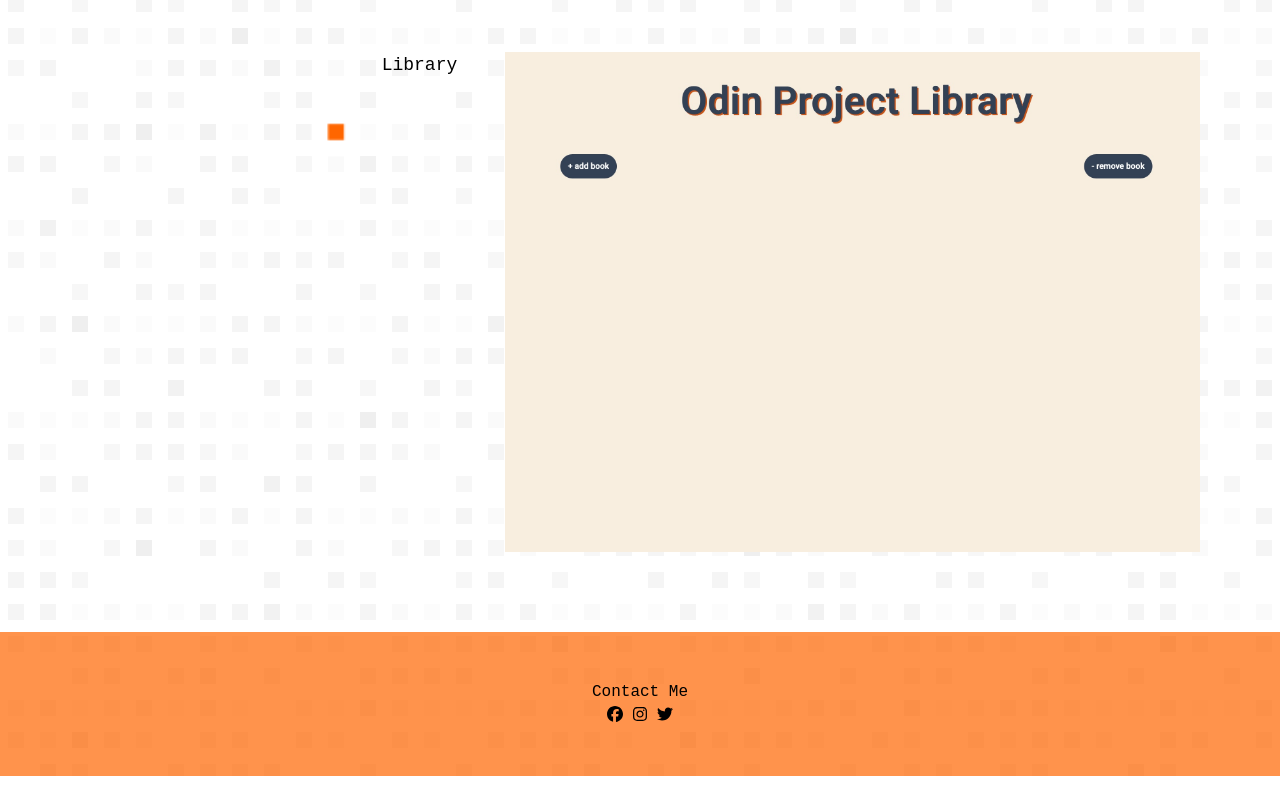
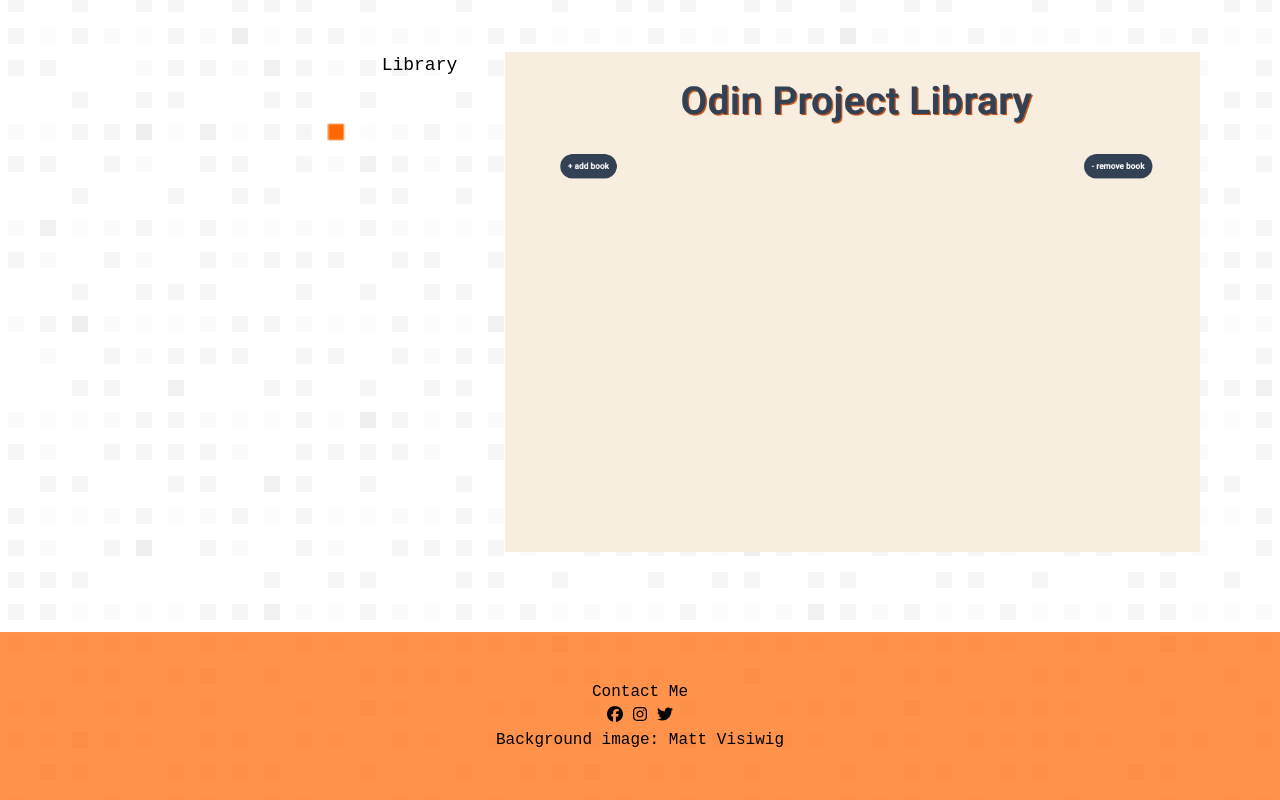
Before and after one commit to Schneider725/homepage, a website built with webpack: page src/template.html in a window 1280 px wide. Shown: the part 3308-4108 px from the top of the page. Before the commit the page ends 4084 px from the top, so only its background shows below. Built offline with nearby package versions, Linux system fonts and the light colour scheme.

Commit message:
add credits

```diff
--- a/src/template.html
+++ b/src/template.html
@@ -46,6 +46,7 @@
             <a href=""><i class="fa-brands fa-instagram"></i></a>
             <a href=""><i class="fa-brands fa-twitter"></i></a>
         </div>
+        <div>Background image: <a href="https://www.svgbackgrounds.com/set/free-svg-backgrounds-and-patterns/">Matt Visiwig</a></div>
     </footer>
 </body>
 </html>
```
Also changed, not shown: dist/index.html.
